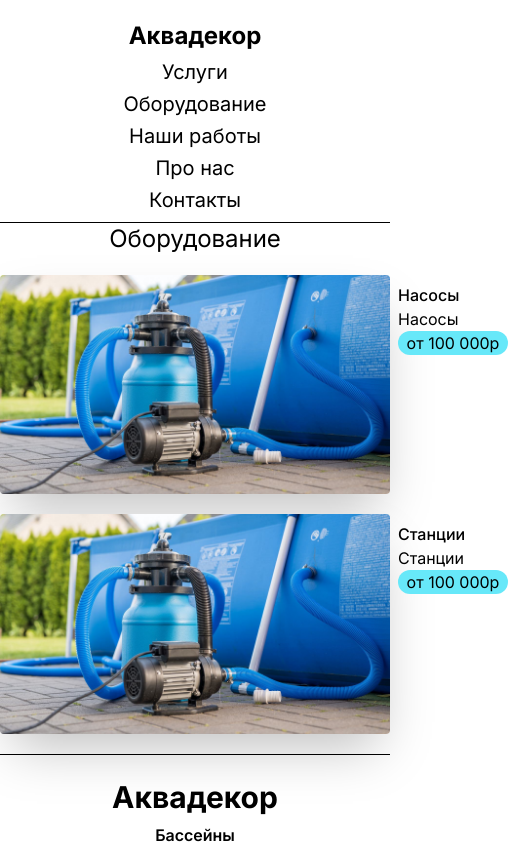
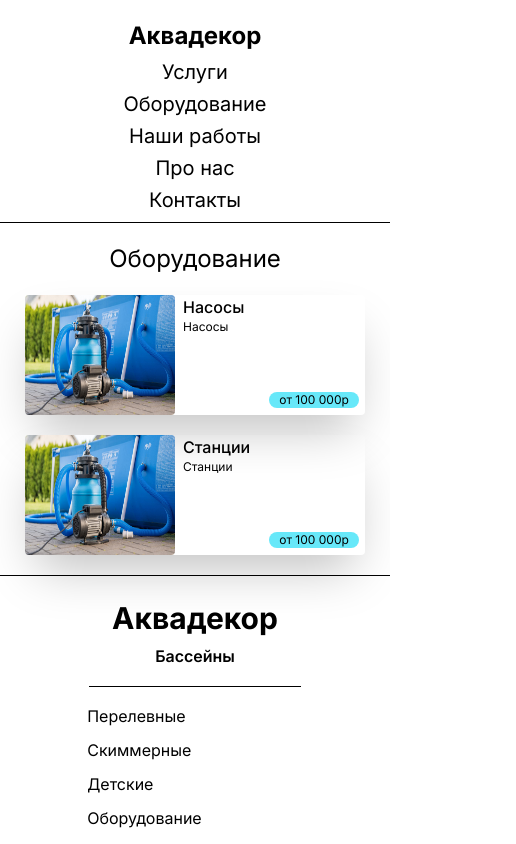
Before and after one commit to aftelnes/Aquadecor, a Next.js app: page /equipments in a window 390 px wide. Shown: the top 844 px of the page, 516 px wide, since content can reach past the window. Built offline with nearby package versions, Linux system fonts and the light colour scheme.

Commit message:
first final adaptive version

```diff
--- a/app/servicies/skimmerPools/page.tsx
+++ b/app/servicies/skimmerPools/page.tsx
@@ -28,29 +28,28 @@ const SkimmerPools = () => {
         <InfoBlockInPage
           img={polypropylene.src}
           header="Полипропилен"
-          text="Lorem ipsum dolor sit amet consectetur, adipisicing elit. Eligendi voluptas quis eum ex obcaecati eos vitae accusantium ab? Adipisci optio dolores possimus animi ipsum illo debitis quaerat accusantium ratione recusandae."
+          text="Lorem ipsum dolor sit amet consectetur, adipisicing elit. Eligendi voluptas quis eum ex obcaecati eos vitae accusantium "
         />
       </Link>
       <Link href="/servicies/skimmerPools/concrete">
         <InfoBlockInPage
           img={concrete.src}
           header="Бетонные"
-          text="Lorem ipsum dolor, sit amet consectetur adipisicing elit. Laboriosam obcaecati vitae quasi nemo? Assumenda corporis, rerum dolorum magnam vitae labore laudantium sequi sed est dolor at quia iusto eaque repellendus?"
+          text="Lorem ipsum dolor, sit amet consectetur adipisicing elit. Laboriosam obcaecati vitae quasi nemo? Assumenda corpori"
         />
       </Link>
       <Link href="/servicies/skimmerPools/film">
         <InfoBlockInPage
           img={film.src}
           header="Плёночные"
-          text="Lorem ipsum dolor sit amet consectetur adipisicing elit. Quo eligendi mollitia quisquam quibusdam a architecto id minus. Minima esse hic, excepturi minus ipsam error quia temporibus tempore dignissimos similique consectetur.
-"
+          text="Lorem ipsum dolor sit amet consectetur adipisicing elit. Quo eligendi mollitia quisquam quibusdam a architecto id minus. Min"
         />
       </Link>
       <Link href="/servicies/skimmerPools/mosaic">
         <InfoBlockInPage
           img={mosaic.src}
           header="Мозаика"
-          text="Lorem, ipsum dolor sit amet consectetur adipisicing elit. Recusandae id dolore delectus totam nostrum explicabo vitae optio! Quidem quasi, ea nemo quibusdam modi dolores incidunt nobis corporis doloremque accusamus sint."
+          text="Lorem, ipsum dolor sit amet consectetur adipisicing elit. Recusandae id dolore delectus totam nostrum explicabo vitae op"
         />
       </Link>
     </div>
--- a/components/InfoBlock/InfoBlockInPage.tsx
+++ b/components/InfoBlock/InfoBlockInPage.tsx
@@ -9,31 +9,51 @@ type EquipmentItemProps = {
 const InfoBlockInPage = ({ img, header, text }: EquipmentItemProps) => {
   return (
     <div
-      className="relative element-animation shadow-2xl shadow-grey-300 hover:shadow-cyan-300 rounded flex m-auto mt-5 mb-5
+      className="relative element-animation shadow-2xl shadow-grey-300
+      hover:shadow-cyan-300 rounded flex m-auto mt-5 mb-5
+      w-[340px]
       xl:w-[900px] xl:h-[200px]
       lg:w-[800px] lg:h-[200px]
       md:w-[650px] md:h-[200px]"
     >
       <img
-        className="hover:scale-105 transition duration-700 delay-150 ease-in-out rounded
-        xl:w-[300px] xl:h-[200px]
-        lg:w-[300px] lg:h-[200px]
-        md:w-[270px] md:h-[200px]"
+        className="transition duration-700 delay-150 ease-in-out rounded w-[150px] h-[120px]
+        xl:w-[300px] xl:h-[200px] xl:hover:scale-105
+        lg:w-[300px] lg:h-[200px] lg:hover:scale-105
+        md:w-[270px] md:h-[200px] md:hover:scale-105"
         src={img}
       />
-      <div className="ml-2 mt-2 mb-2">
-        <h1 className="font-medium xl:text-2xl xl:mb-1 lg:text-xl lg:mb-1 md:text-lg md:mb-0.5">
+      <div
+        className="ml-2
+        xl:ml-2 xl:mt-2 xl:mb-2
+        lg:ml-2 lg:mt-2 lg:mb-2
+        md:ml-2 md:mt-2 md:mb-2"
+      >
+        <h1
+          className="font-medium
+        xl:text-2xl xl:mb-1
+        lg:text-xl lg:mb-1
+        md:text-lg md:mb-0.5"
+        >
           {header}
         </h1>
         <div
-          className="xl:w-[580px] xl:h-[120px] xl:text-lg
+          className="text-xs w-[180px] h-[65px] mb-2
+          xl:w-[580px] xl:h-[120px] xl:text-lg
         lg:w-[480px] lg:h-[120px] lg:text-base
         md:w-[360px] md:h-[120px] md:text-sm"
         >
           {text}
         </div>
-        <div className="text-right w-[110px] ml-auto rounded-full bg-cyan-300 mb-5 mr-2">
-          <p className="text-center">от 100 000p</p>
+        <div
+          className="ml-auto rounded-full bg-cyan-300 w-[90px] mr-1 mb-1
+        xl:w-[115px] xl:mb-5 xl:mr-1
+        lg:w-[115px] lg:mb-5 lg:mr-1
+        md:w-[110px] md:mb-5 md:mr-2"
+        >
+          <p className="text-center text-xs xl:text-base lg:text-base md:text-sm">
+            от 100 000p
+          </p>
         </div>
       </div>
     </div>
--- a/components/InfoBlock/InfoCard.tsx
+++ b/components/InfoBlock/InfoCard.tsx
@@ -10,28 +10,39 @@ const InfoCard = ({ image, imageLocation, imageAlt }: InfoCardProps) => {
       {imageLocation == "left" ? (
         <div
           className="element-animation flex shadow-2xl shadow-gray-300 m-auto mb-5 mt-5
+          w-[320px] h-[150px]
           xl:w-[900px] xl:h-[300px]
           lg:w-[800px] lg:h-[300px]
           md:w-[700px] md:h-[250px]"
         >
           <img
             src={image}
-            className="xl:w-[450px] xl:h-[300px] lg:w-[400px] lg:h-[300px] md:w-[350px] md:h-[250px]"
+            className="w-[160px] h-[150px] xl:w-[450px] xl:h-[300px] lg:w-[400px] lg:h-[300px] md:w-[350px] md:h-[250px]"
             alt={imageAlt}
           />
-          <p className="mt-2 xl:ml-9 lg:ml-6 md:ml-4">Здесь будет текст</p>
+          <p
+            className="mt-1 ml-1 text-xs
+          xl:ml-9 xl:mt-2 xl:text-lg
+          lg:ml-6 lg:mt-2 lg:text-lg
+          md:ml-4 md:mt-1 md:text-base"
+          >
+            Здесь будет текст
+          </p>
         </div>
       ) : (
         <div
           className="element-animation flex mb-5 shadow-2xl shadow-gray-300 m-auto mb-5 mt-5
+          w-[320px] h-[150px]
           xl:w-[900px] xl:h-[300px]
           lg:w-[800px] lg:h-[300px]
           md:w-[700px] md:h-[250px]"
         >
-          <p className="mt-2 xl:ml-9 lg:ml-6 md:ml-4">Здесь будет текст</p>
+          <p className="mt-1 ml-1 text-xs xl:ml-9 xl:text-lg lg:ml-6 lg:text-lg md:ml-4 md:text-base">
+            Здесь будет текст
+          </p>
           <img
             src={image}
-            className="ml-auto xl:w-[450px] xl:h-[300px] lg:w-[400px] lg:h-[300px] md:w-[350px] md:h-[250px]"
+            className="ml-auto w-[160px] h-[150px] xl:w-[450px] xl:h-[300px] lg:w-[400px] lg:h-[300px] md:w-[350px] md:h-[250px]"
             alt={imageAlt}
           />
         </div>
--- a/components/MainImage/MainImage.tsx
+++ b/components/MainImage/MainImage.tsx
@@ -12,8 +12,8 @@ const MainImg = () => {
     <div
       className="element-animation h-[180px] relative m-auto w-[340px]
     xl:w-[1200px] xl:h-[600px]
-    lg:h-[400px]
-    md:h-[270px]
+    lg:h-[400px] lg:w-full
+    md:h-[270px] md:w-full
     sm:h-[200px]
     "
     >
--- a/styles/pageStyles/pageStyle.ts
+++ b/styles/pageStyles/pageStyle.ts
@@ -10,7 +10,7 @@ const pageStyle: PageStyle = {
   pageHr:
     "border-1 border-black m-auto xl:w-[1200px] lg:container md:container",
   pageH1:
-    "text-animation text-center mt-4 text-2xl xl:text-4xl lg:text-3xl lg:mt-4 lg:mb-10 md:text-3xl md:mt-4 md:mb-16",
+    "text-animation text-center mt-5 text-2xl xl:text-4xl lg:text-3xl lg:mt-4 lg:mb-10 md:text-3xl md:mt-4 md:mb-16",
 };
 
 export default pageStyle;
```
Lines whose indentation alone changed are shown as unchanged.
